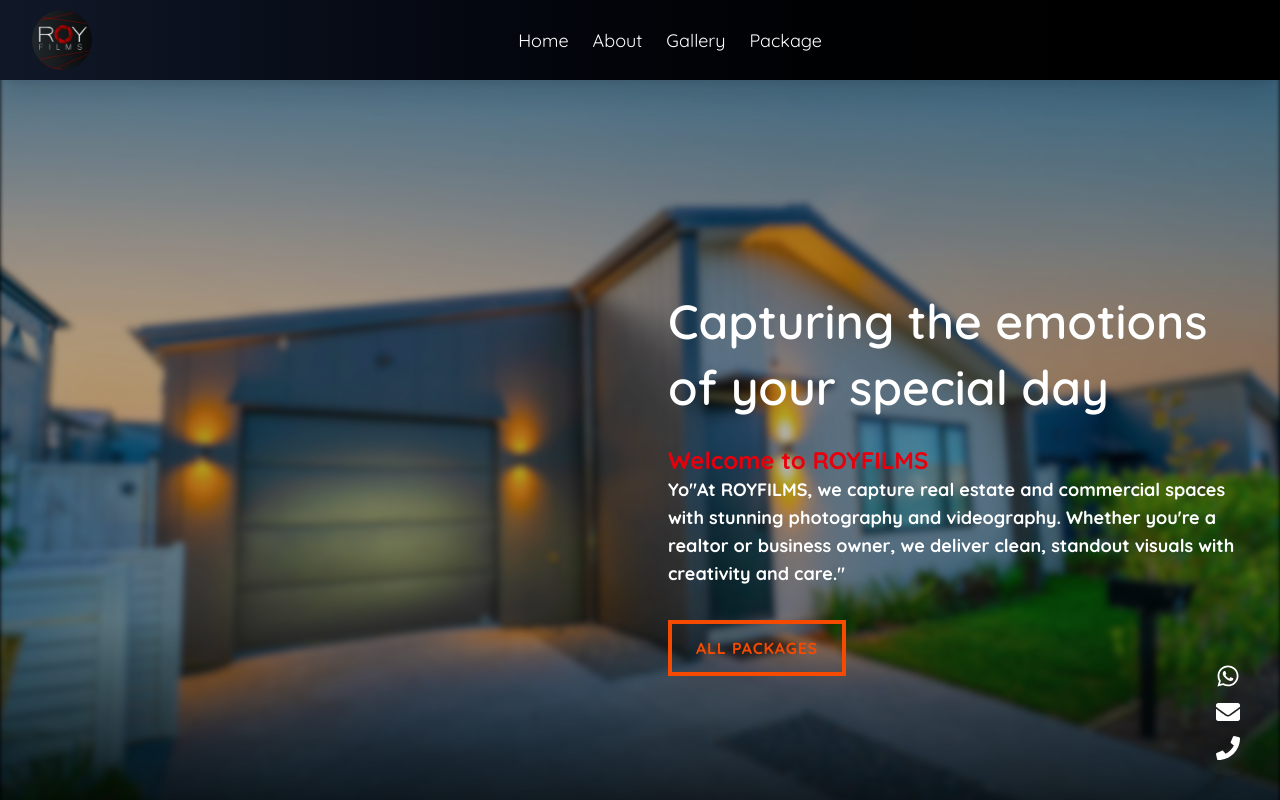
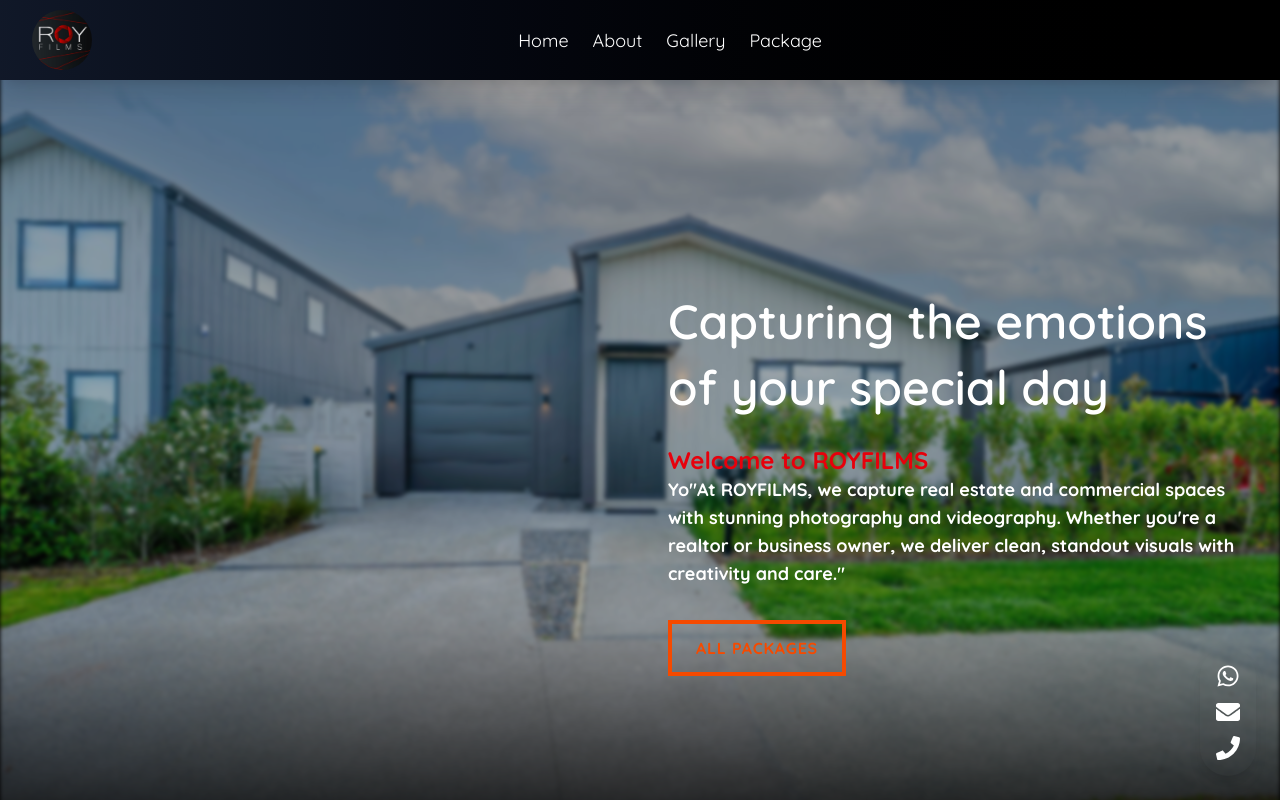
Before and after one commit to Ravindu200232/photoShop_frontend, a React (Vite) app in the folder frontend/: page / in a window 1280 px wide. Shown: the top 800 px of the page. Built offline with nearby package versions, Linux system fonts and the light colour scheme; no server answers.

Commit message:
Update banner.jsx

```diff
--- a/frontend/src/components/banner.jsx
+++ b/frontend/src/components/banner.jsx
@@ -8,7 +8,7 @@ export function Banner() {
         className="h-screen flex  items-center justify-center bg-cover bg-center relative"
         style={{
           backgroundImage:
-            "linear-gradient(180deg, rgba(150, 40, 40, 0) 70%, rgba(2,2,2,0.7) 92%, black), url('./banner.jpg') ",
+            "linear-gradient(180deg, rgba(150, 40, 40, 0) 70%, rgba(2,2,2,0.7) 92%, black), url('./v23.jpg') ",
           filter: "blur(2px) brightness(0.7)",
         }}
       ></div>
```
